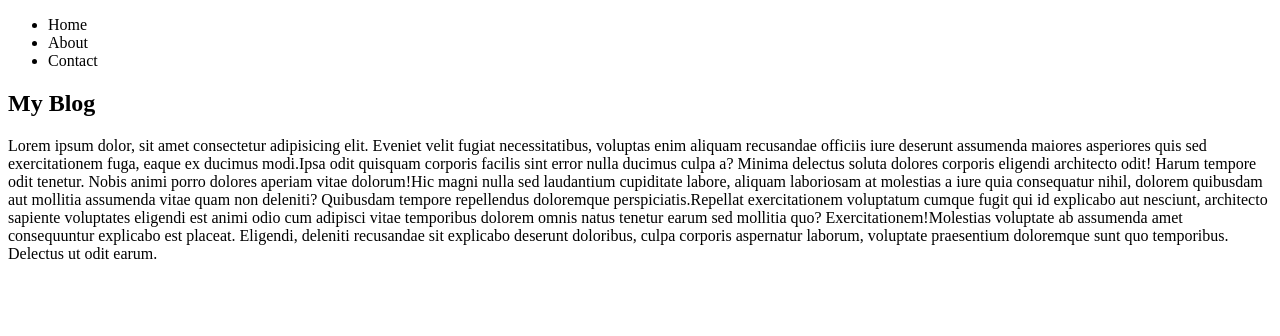
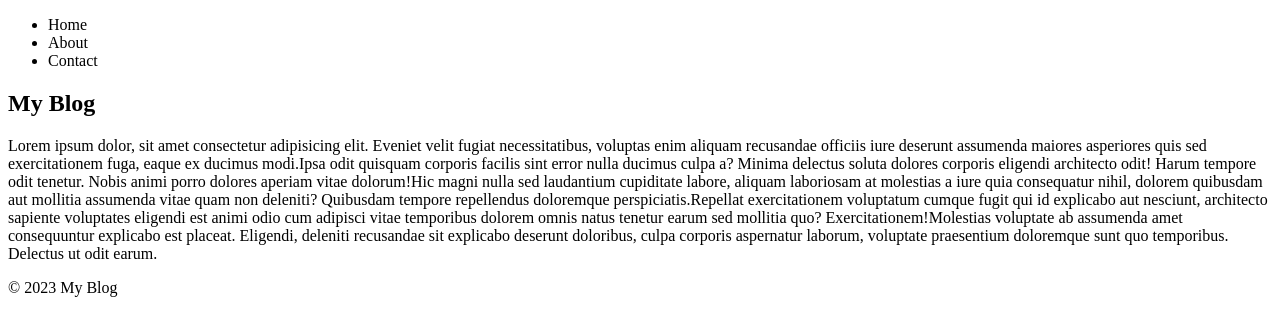
Before and after one commit to staff2277/alx-intermediate-frontend, a plain HTML site: page 0x00-semantic_html/0-index.html in a window 1280 px wide. Drawn offline with Linux system fonts and the light colour scheme.

Commit message:
Add footer section with copyright notice

```diff
--- a/0x00-semantic_html/0-index.html
+++ b/0x00-semantic_html/0-index.html
@@ -21,5 +21,8 @@
             </section>
         </article>
     </main>
+    <footer>
+        <p>&copy; 2023 My Blog</p>
+    </footer>
 </body>
 </html>
```
